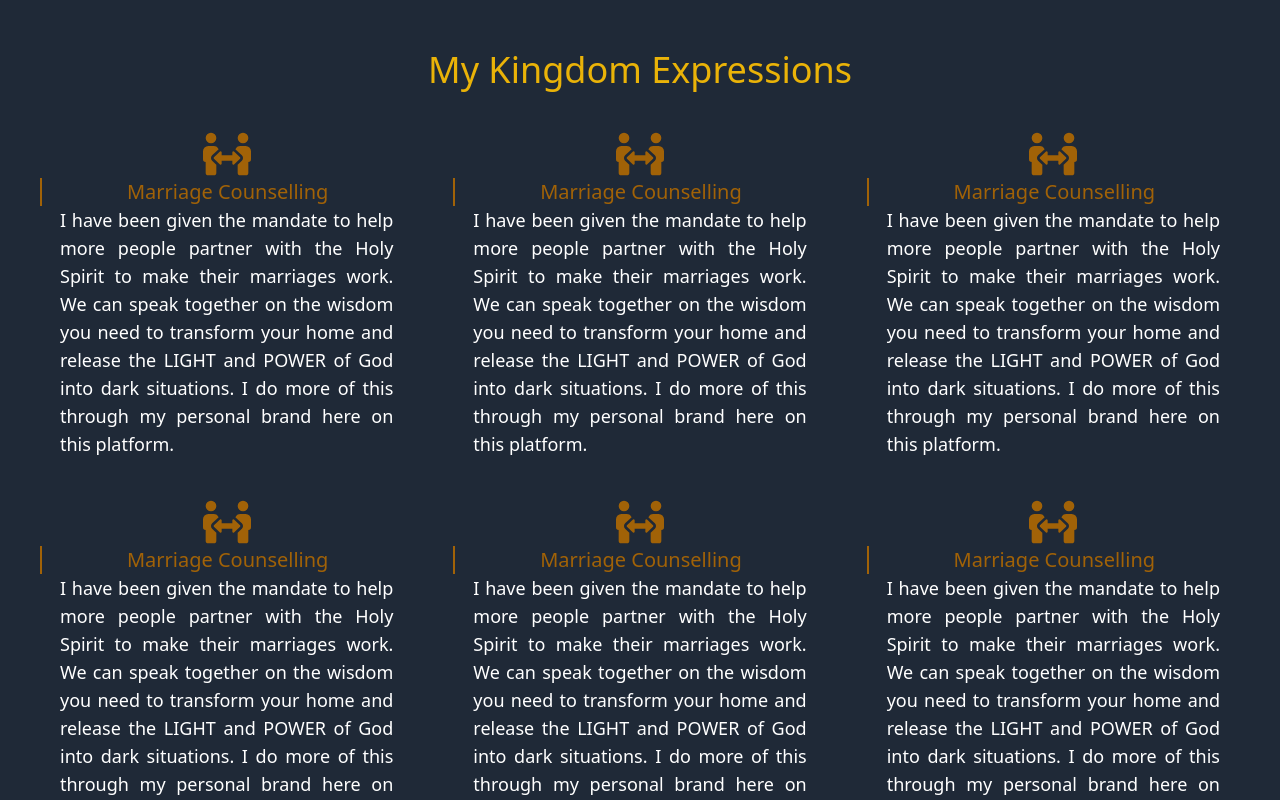
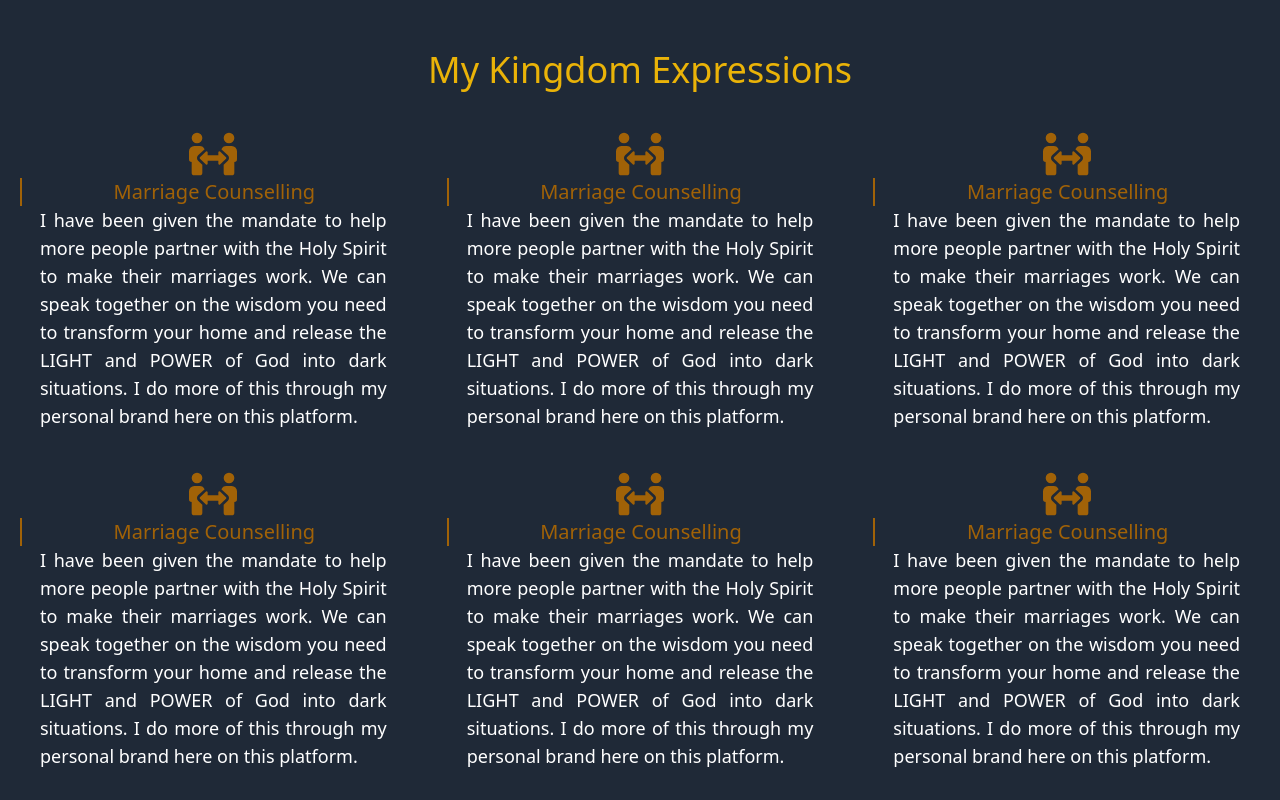
Before and after one commit to evidencebeke/seyzinkspires-client, a Next.js app: page / in a window 1280 px wide. Shown: the part 1580-2380 px from the top of the page. Built offline with nearby package versions, Linux system fonts and the light colour scheme.

Commit message:
Fixed the horizontal margins

```diff
--- a/components/About.js
+++ b/components/About.js
@@ -16,7 +16,7 @@ const About = () => {
           <h1 className="text-center md:text-4xl mb-10 text-2xl text-yellow-500">
             My Kingdom Expressions
           </h1>
-          <div className="mx-10 grid grid-cols-1 gap-10 md:grid-cols-3">
+          <div className="mx-5 grid grid-cols-1 gap-10 md:grid-cols-3">
             <KingdomExpression
               icon={<FaPeopleArrows className="text-yellow-700 text-5xl" />}
             />
--- a/components/Nav.js
+++ b/components/Nav.js
@@ -45,7 +45,7 @@ const Nav = () => {
         <ul
           className={`md:hidden absolute bg-slate-900/90 bottom-0 top-20 right-0 left-0 duration-500 ${
             openNav ? "left-0" : "left-[-100%]"
-          } navBar w-screen font-medium tracking-widest py-10 space-y-12 uppercase z-30 pl-4`}
+          } navBar w-screen font-medium tracking-widest py-10 space-y-12 overflow-y-auto uppercase z-30 pl-4`}
         >
           <li>
             <Link href="#">Home</Link>{" "}
```
